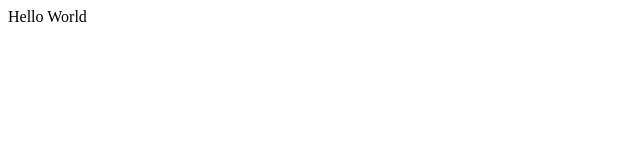
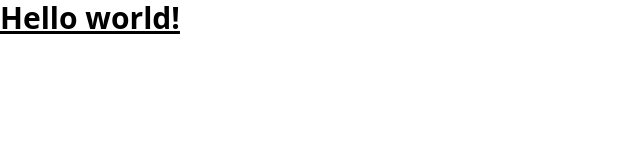
Before and after one commit to EgesaR/Works, a plain HTML site: page index.html in a window 1280 px wide. Shown: the whole page, without its empty margins (0-640 px from the left). Drawn offline with nearby package versions, Linux system fonts and the light colour scheme.

Commit message:
Update index.html

```diff
--- a/index.html
+++ b/index.html
@@ -1,8 +1,25 @@
+<!doctype html>
 <html>
-  <head>
-    <title>Works 1.0</title>
-  </head>
-  <body>
-    <p>Hello World</p>
-  </body>
+<head>
+  <meta charset="UTF-8">
+  <meta name="viewport" content="width=device-width, initial-scale=1.0">
+  <title>Works 1.0</title>
+  <script src="https://cdn.tailwindcss.com"></script>
+  <script>
+    tailwind.config = {
+      theme: {
+        extend: {
+          colors: {
+            clifford: '#da373d',
+          }
+        }
+      }
+    }
+  </script>
+</head>
+<body>
+  <h1 class="text-3xl font-bold underline **text-clifford**">
+    Hello world!
+  </h1>
+</body>
 </html>
```
